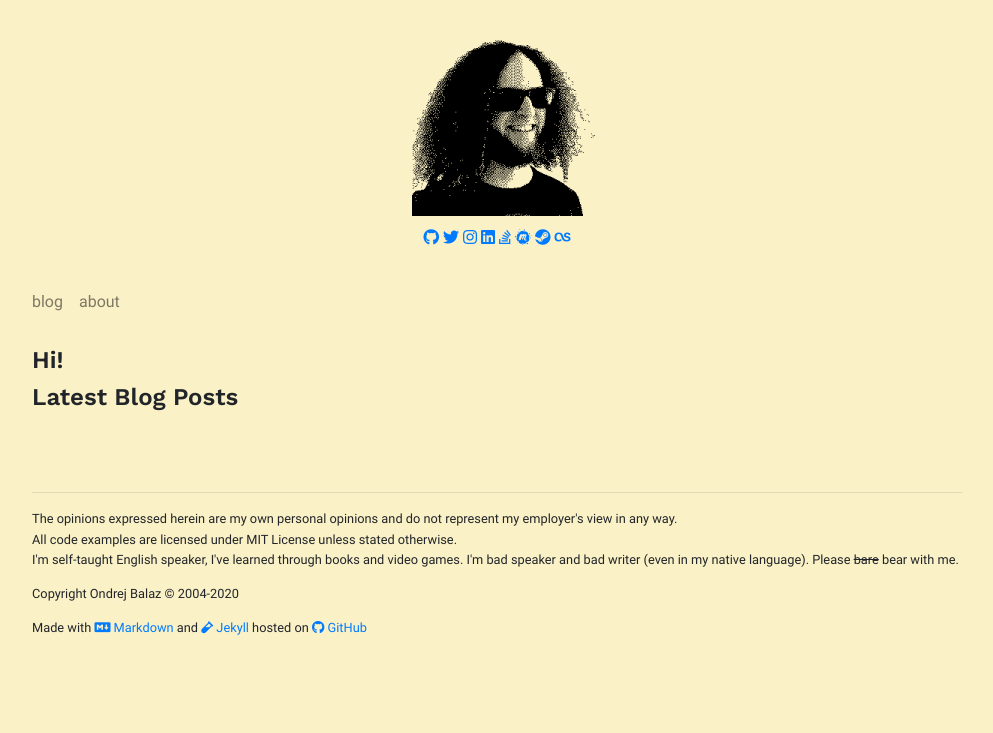
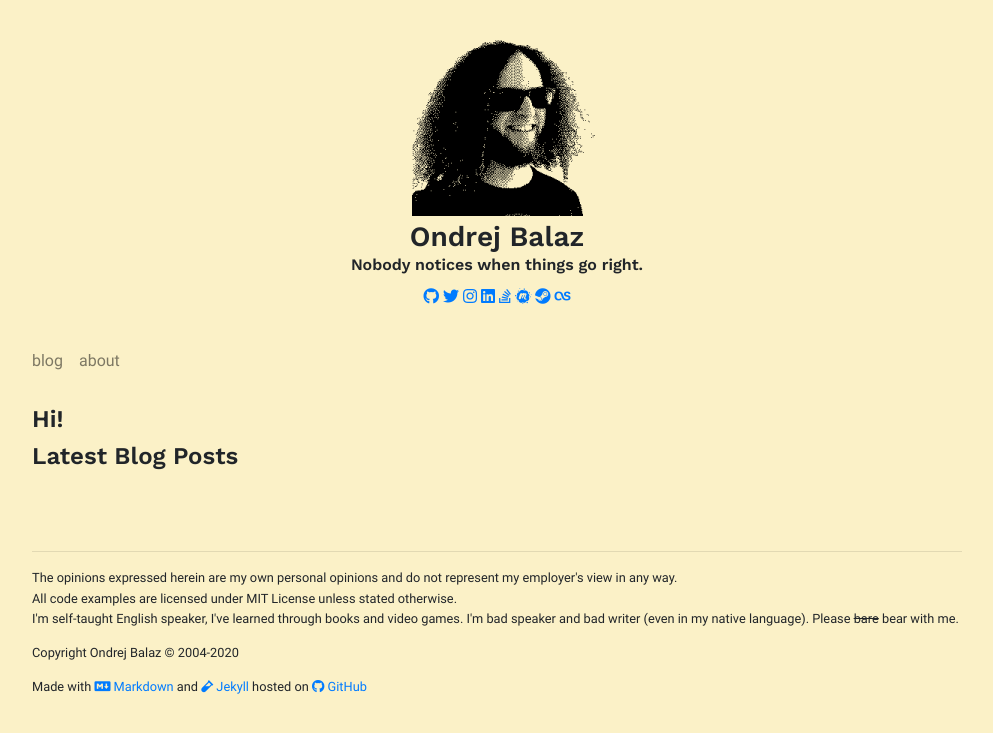
Before and after one commit to blami/blami.github.io, a Jekyll site: the page built from index.html, in a window 1280 px wide. Shown: the top 733 px of the page, without its empty margins (143-1136 px from the left). Built offline with Jekyll 4.4.1, drawn with Linux system fonts in a browser that asks for light colours.

Commit message:
Fix CNAME and _config.yml.
Change CNAME back to blami.net so SSL works on apex domain. Also update
configuration to avoid hardcoding things such as tagline into layouts.

```diff
--- a/CNAME
+++ b/CNAME
@@ -1 +1 @@
-www.blami.net
+blami.net
--- a/_config.yml
+++ b/_config.yml
@@ -1,4 +1,6 @@
 title: blami.net
+tagline: Nobody notices when things go right. #Reliability Through The Roof
+author: Ondrej Balaz
 email: your-email@example.com
 description: >-
     Blami's personal website.
@@ -11,9 +13,12 @@ github_username: blami
 
 google_analytics_id: UA-25245375-7
 
+permalink: /blog/:year/:month/:day/:title:output_ext
+
 markdown: kramdown
 plugins:
   - jekyll-feed
+  - jekyll-paginate
 
 exclude:
    - Makefile
```
